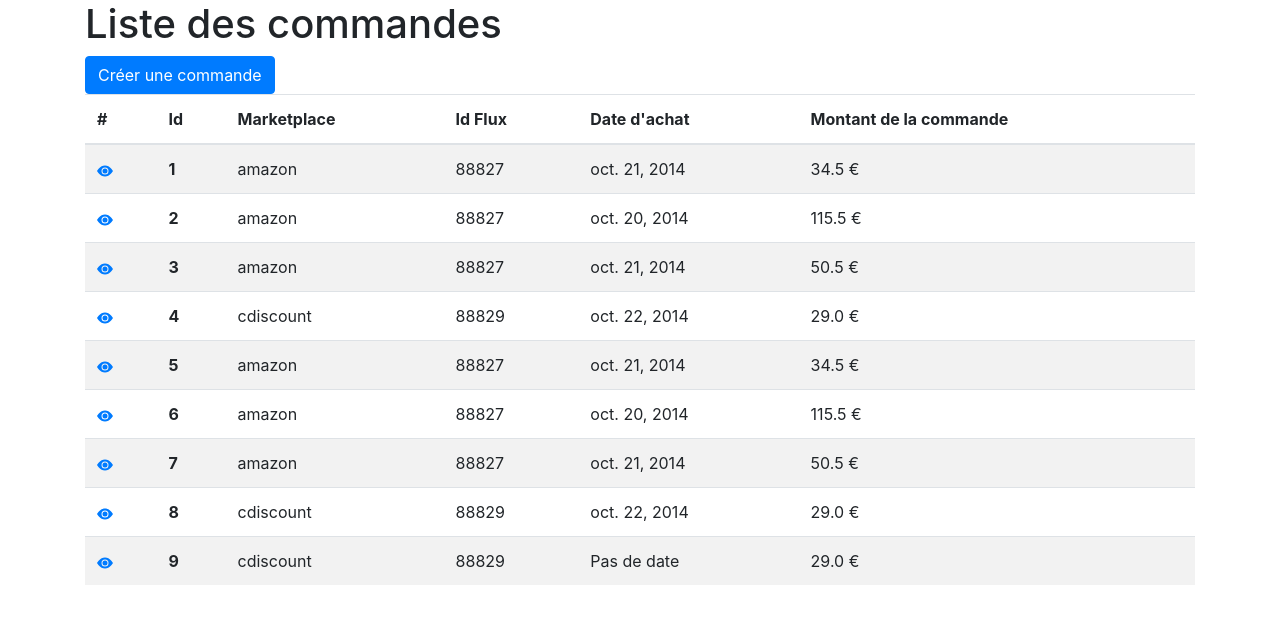
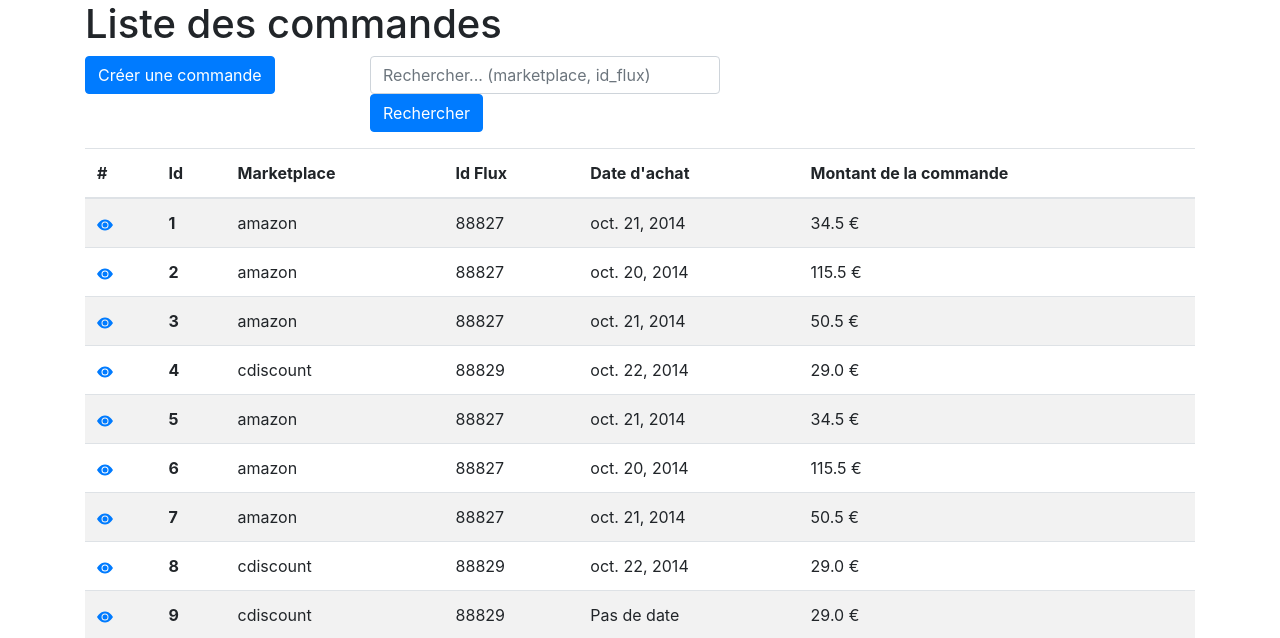
Before and after one commit to Hamirall/lengow-test, a Django app: page /orders/list/ in a window 1280 px wide. Shown: the top 638 px of the page. Run offline with Django 3.2, Linux system fonts and the light colour scheme; data comes from the database, SQL or seed files in the repository; both versions use the stored data as it was after the commit; parts of the project's set-up code (start-up, migrations or seed data) failed here and were passed over.

Commit message:
ajout de la barre de recherche

```diff
--- a/lengow/orders/models.py
+++ b/lengow/orders/models.py
@@ -4,5 +4,5 @@ from django.db import models
 class Order(models.Model):
     marketplace = models.CharField(max_length=100)
     id_flux = models.IntegerField()
-    order_purchase_date = models.DateField()
+    order_purchase_date = models.DateField(null=True)
     order_amount = models.FloatField(null=True)
--- a/lengow/orders/templates/orders/order_list.html
+++ b/lengow/orders/templates/orders/order_list.html
@@ -5,9 +5,18 @@
         <h1>Liste des commandes</h1>
     </div>
 
-    <div class="col">
+    <div class="col-3">
         <a href="{% url 'create-order' %}" class="btn btn-primary">Créer une commande</a>
         <!-- <button type="button" class="btn btn-primary">Créer une commande</button> -->
+    </div>
+
+    <div class="col-4">
+        <form action="{% url 'order-list' %}" method="GET">
+            <div class="form-group">
+                <input type="text" class="form-control" name="q" placeholder="Rechercher... (marketplace, id_flux)" value="{{ request.GET.q }}">
+                <button class="btn btn-primary" type="submit">Rechercher</button>
+            </div>
+        </form>
     </div>
 
     <div class="col-12">
--- a/lengow/orders/views.py
+++ b/lengow/orders/views.py
@@ -2,6 +2,7 @@ from django.shortcuts import render
 from django.views.generic import ListView
 from django.views.generic.detail import DetailView
 from django.views.generic.edit import UpdateView
+from django.db.models import Q
 from django.views import View
 from orders.models import Order
 from .forms.order import OrdersForm
@@ -11,6 +12,17 @@ from datetime import date
 
 class OrderList(ListView):
     model = Order
+
+    def get_queryset(self):
+        query = self.request.GET.get('q')
+        if query:
+            object_list = Order.objects.filter(
+                Q(marketplace__icontains=query) | Q(id_flux__icontains=query)
+            )
+        else:
+           object_list = Order.objects.all()
+
+        return object_list
 
 class OrderDetail(DetailView):
     model = Order
```
Also changed, not shown: lengow/lengow.sqlite3, lengow/orders/migrations/0001_initial.py, lengow/orders/migrations/0002_auto_20201102_1059.py, lengow/orders/migrations/0002_order_order_amount.py (deleted).
